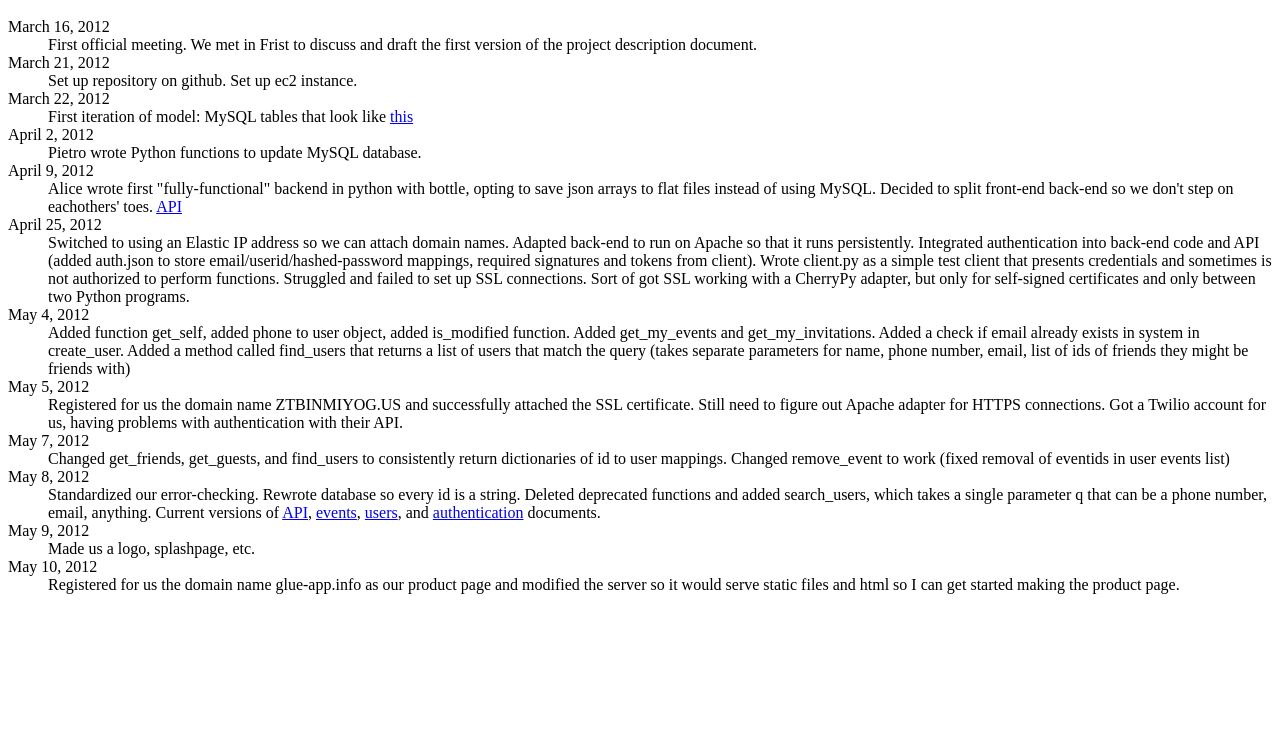
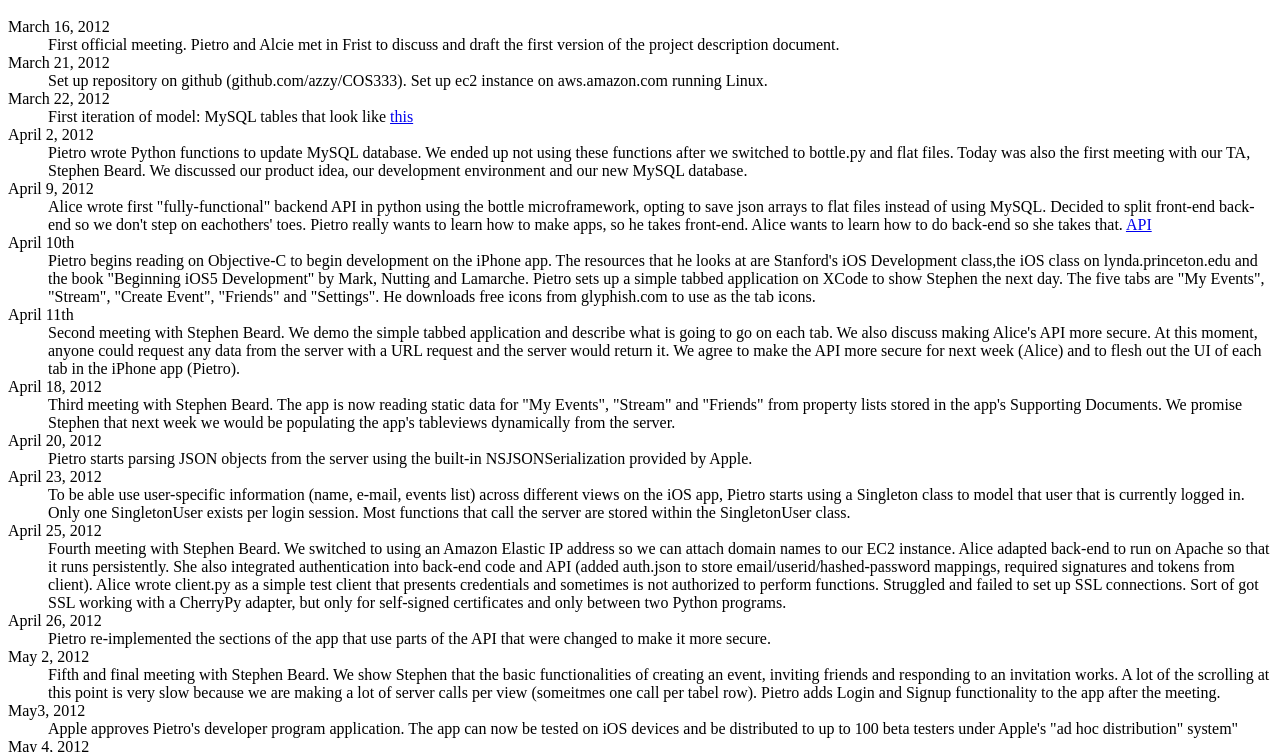
Before and after one commit to azzy/COS333, a plain HTML site: page submission_directory/timeline.html in a window 1280 px wide. Shown: the part 48-800 px from the top of the page. Drawn offline with Linux system fonts and the light colour scheme.

```diff
--- a/submission_directory/timeline.html
+++ b/submission_directory/timeline.html
@@ -6,27 +6,47 @@
     <h1>Glue: Timeline</h1>
     <dl>
     <dt>March 16, 2012</dt>
-    <dd>First official meeting. We met in Frist to discuss and draft the first version of the project description document.</dd>
+    <dd>First official meeting. Pietro and Alcie met in Frist to discuss and draft the first version of the project description document.</dd>
     <dt>March 21, 2012</dt>
-    <dd>Set up repository on github. Set up ec2 instance.</dd>
+    <dd>Set up repository on github (github.com/azzy/COS333). Set up ec2 instance on aws.amazon.com running Linux. </dd>
     <dt>March 22, 2012</dt>
     <dd>First iteration of model: MySQL tables that look like <a href="models1.html">this</a></dd>
     <dt>April 2, 2012</dt>
-    <dd>Pietro wrote Python functions to update MySQL database.</dd>
+    <dd>Pietro wrote Python functions to update MySQL database. We ended up not using these functions after we switched to bottle.py and flat files. Today was also the first meeting with our TA, Stephen Beard. We discussed our product idea, our development environment and our new MySQL database.</dd>
     <dt>April 9, 2012</dt>
-    <dd>Alice wrote first "fully-functional" backend in python with bottle, opting to save json arrays to flat files instead of using MySQL. Decided to split front-end back-end so we don't step on eachothers' toes. <a href="API1.html">API</a></dd>
+    <dd>Alice wrote first "fully-functional" backend API in python using the bottle microframework, opting to save json arrays to flat files instead of using MySQL. Decided to split front-end back-end so we don't step on eachothers' toes. Pietro really wants to learn how to make apps, so he takes front-end. Alice wants to learn how to do back-end so she takes that. <a href="API1.html">API</a></dd>
+    <dt>April 10th</dt>
+    <dd>Pietro begins reading on Objective-C to begin development on the iPhone app. The resources that he looks at are Stanford's iOS Development class,the iOS class on lynda.princeton.edu and the book "Beginning iOS5 Development" by Mark, Nutting and Lamarche. Pietro sets up a simple tabbed application on XCode to show Stephen the next day. The five tabs are "My Events", "Stream", "Create Event", "Friends" and "Settings". He downloads free icons from glyphish.com to use as the tab icons.</dd>
+    <dt>April 11th</dt>
+    <dd>Second meeting with Stephen Beard. We demo the simple tabbed application and describe what is going to go on each tab. We also discuss making Alice's API more secure. At this moment, anyone could request any data from the server with a URL request and the server would return it. We agree to make the API more secure for next week (Alice) and to flesh out the UI of each tab in the iPhone app (Pietro).</dd>
+    <dt>April 18, 2012</dt>
+    <dd> Third meeting with Stephen Beard. The app is now reading static data for "My Events", "Stream" and "Friends" from property lists stored in the app's Supporting Documents. We promise Stephen that next week we would be populating the app's tableviews dynamically from the server.</dd>
+    <dt>April 20, 2012</dt>
+    <dd>Pietro starts parsing JSON objects from the server using the built-in NSJSONSerialization provided by Apple.</dd>
+    <dt>April 23, 2012</dt>
+    <dd>To be able use user-specific information (name, e-mail, events list) across different views on the iOS app, Pietro starts using a Singleton class to model that user that is currently logged in. Only one SingletonUser exists per login session. Most functions that call the server are stored within the SingletonUser class. </dd>
     <dt>April 25, 2012</dt>
-    <dd>Switched to using an Elastic IP address so we can attach domain names. Adapted back-end to run on Apache so that it runs persistently. Integrated authentication into back-end code and API (added auth.json to store email/userid/hashed-password mappings, required signatures and tokens from client). Wrote client.py as a simple test client that presents credentials and sometimes is not authorized to perform functions.  Struggled and failed to set up SSL connections. Sort of got SSL working with a CherryPy adapter, but only for self-signed certificates and only between two Python programs.</dd>
+    <dd>Fourth meeting with Stephen Beard. We switched to using an Amazon Elastic IP address so we can attach domain names to our EC2 instance. Alice adapted back-end to run on Apache so that it runs persistently. She also integrated authentication into back-end code and API (added auth.json to store email/userid/hashed-password mappings, required signatures and tokens from client). Alice wrote client.py as a simple test client that presents credentials and sometimes is not authorized to perform functions.  Struggled and failed to set up SSL connections. Sort of got SSL working with a CherryPy adapter, but only for self-signed certificates and only between two Python programs.</dd>
+    <dt>April 26, 2012</dt>
+    <dd>Pietro re-implemented the sections of the app that use parts of the API that were changed to make it more secure.</dd>
+    <dt>May 2, 2012</dt>
+    <dd>Fifth and final meeting with Stephen Beard. We show Stephen that the basic functionalities of creating an event, inviting friends and responding to an invitation works. A lot of the scrolling at this point is very slow because we are making a lot of server calls per view (someitmes one call per tabel row). Pietro adds Login and Signup functionality to the app after the meeting.</dd>
+    <dt>May3, 2012</dt>
+    <dd>Apple approves Pietro's developer program application. The app can now be tested on iOS devices and be distributed to up to 100 beta testers under Apple's "ad hoc distribution" system"</dd>
     <dt>May 4, 2012</dt>
-    <dd>Added function get_self, added phone to user object, added is_modified function. Added get_my_events and get_my_invitations. Added a check if email already exists in system in create_user. Added a method called find_users that returns a list of users that match the query (takes separate parameters for name, phone number, email, list of ids of friends they might be friends with)</dd>
+    <dd>Alice added the API function get_self to facilitate the process of logging in. She also  added "phone" to user object. Alice also added the API function is_modified to let the app update its information only when something has changed. Added get_my_events and get_my_invitations. Added a check if email already exists in system in create_user. Added a method called find_users that returns a list of users that match the query (takes separate parameters for name, phone number, email, list of ids of friends they might be friends with)</dd>
 <dt>May 5, 2012</dt>
-<dd>Registered for us the domain name ZTBINMIYOG.US and successfully attached the SSL certificate. Still need to figure out Apache adapter for HTTPS connections. Got a Twilio account for us, having problems with authentication with their API.</dd>
+<dd>Pietro re-implemented the app using the more efficient API methods such as get_my_events and get_my_invitations, which made the app much faster. Alice rgistered the domain name ZTBINMIYOG.US and successfully attached the SSL certificate. Still need to figure out Apache adapter for HTTPS connections. Alice also got a Twilio account in case we have enough time to implement SMS integration. She is still having problems with API authentication.</dd>
 <dt>May 7, 2012</dt>
-<dd>Changed get_friends, get_guests, and find_users to consistently return dictionaries of id to user mappings. Changed remove_event to work (fixed removal of eventids in user events list)</dd>
+<dd>Alice changed get_friends, get_guests, and find_users to consistently return dictionaries of id to user mappings. Changed remove_event to work (fixed removal of eventids in user events list)</dd>
 <dt>May 8, 2012</dt>
-<dd>Standardized our error-checking. Rewrote database so every id is a string. Deleted deprecated functions and added search_users, which takes a single parameter q that can be a phone number, email, anything. Current versions of <a href="API2.html">API</a>, <a href="eventsjson.html">events</a>, <a href="usersjson.html">users</a>, and <a href="authjson.html">authentication</a> documents.</dd>
+<dd>Standardized our error-checking on the server. Rewrote database so every id is a string. Deleted deprecated functions and added search_users, which takes a single parameter q that can be a phone number, email, anything. Current versions of <a href="API2.html">API</a>, <a href="eventsjson.html">events</a>, <a href="usersjson.html">users</a>, and <a href="authjson.html">authentication</a> documents.</dd>
 <dt>May 9, 2012</dt>
-<dd>Made us a logo, splashpage, etc.</dd>
+<dd>Pietro implemented the functionality to search for and add friends on the app. Alice created an icon, splashpage and login screen image for the demo.</dd>
 <dt>May 10, 2012</dt>
-<dd>Registered for us the domain name glue-app.info as our product page and modified the server so it would serve static files and html so I can get started making the product page.</dd>
+<dd>Demo was today at 10:30am in CS 105. Alice Registered the domain name glue-app.info to user as our official product page..</dd>
+<dt>May 13, 2012</dt>
+<dd>Pietro distributed the current version of Glue to two beta testers (Mike Wang, Emily Jacobson). To do this, he first got an "Ad Hoc partitioning profile" from Apple's Partitioning Portal. He also got the beta testers' iPhone UDIDs. With these unique identifiers, he was able to make an XCode build that the testers could run on their phones.</dd>
+<dt>May 14, 2012</dt>
+<dd>Final stage of tweaking and debugging the iOS app. Pietro implemented these fixes: (1)Under the Create Event tab, "Start time" and "End time" can only be time stamps now. "Category" is also restricted to a set of 4-5 predefined categories. This is accomplished by using UIDatePickers and UIPickers instead of the traditional keyboard that comes up when you touch a text field. (2) Events in "My Events" and "Stream" are now listed in strict chronological order. (3) Validate all user input on the app.</dd>
 </html>
```
Also changed, not shown: submission_directory/index.html (+1 -1 lines), timeline.html (deleted, +0 -34 lines), 2 other files.
